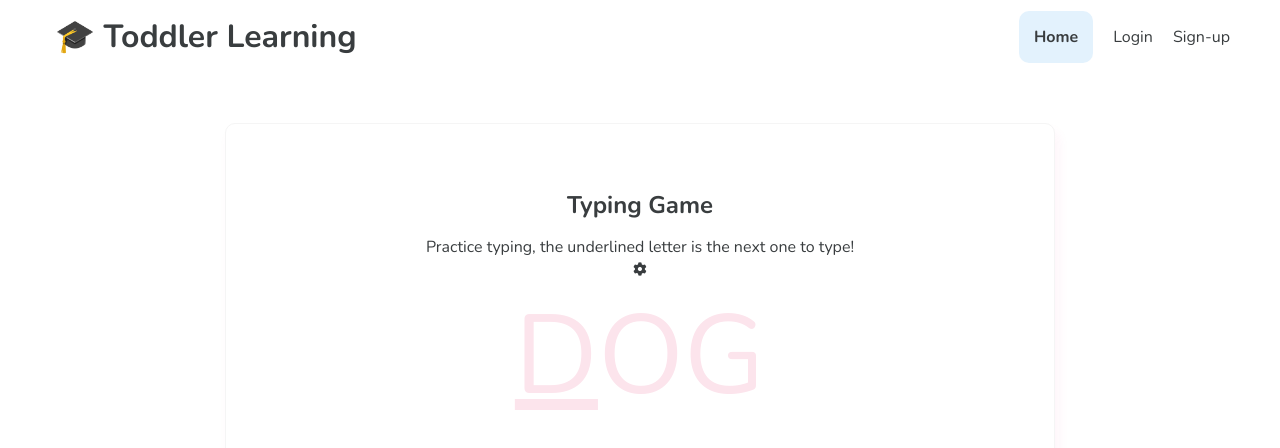
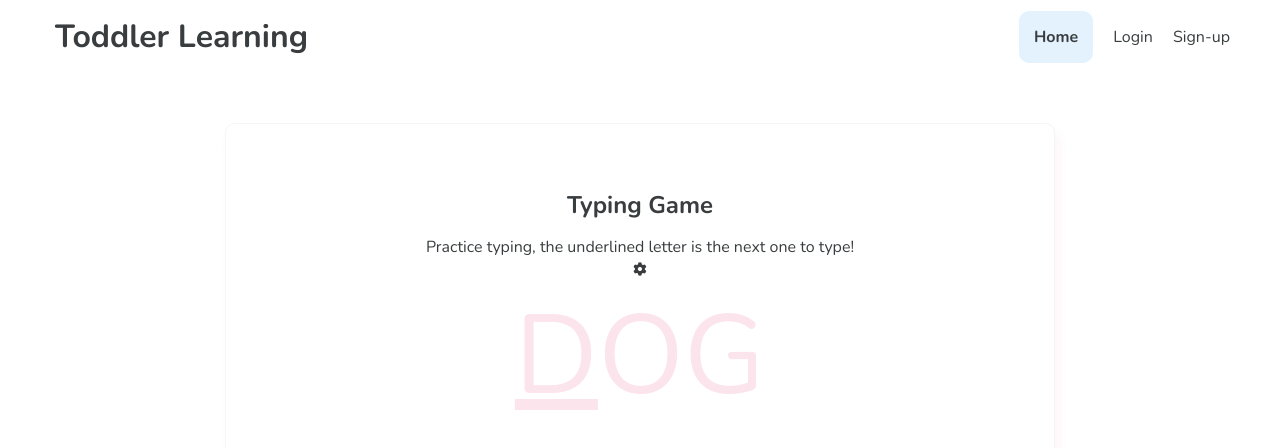
Before and after one commit to bweppl1/toddler-learning-games, a React (Vite) app in the folder client/: page /typing in a window 1280 px wide. Shown: the top 448 px of the page. Built offline with nearby package versions, Linux system fonts and the light colour scheme.

Commit message:
small bug fixes

```diff
--- a/client/src/components/NavBar.jsx
+++ b/client/src/components/NavBar.jsx
@@ -27,7 +27,7 @@ const NavBar = () => {
         <div className="navBar-left">
           <h1>
             <Link to="/" className="title" onClick={closeMenu}>
-              🎓 Toddler Learning
+              Toddler Learning
             </Link>
           </h1>
         </div>
--- a/client/src/pages/SpellingGame.jsx
+++ b/client/src/pages/SpellingGame.jsx
@@ -172,8 +172,14 @@ const SpellingGame = () => {
     );
   };
 
-  // removing a custom word **BUG** must check if < 2 words give warning and stop removal
+  // removing a custom word
   const handleRemoveWord = (word) => {
+    // maintaining 2 words on the list
+    if (wordList.length <= 2) {
+      alert("The word list must have at least 2 words.");
+      return;
+    }
+
     const updatedSpellingWordList = wordList.filter((w) => w != word);
     setWordList(updatedSpellingWordList);
 
--- a/client/src/pages/TypingGame.jsx
+++ b/client/src/pages/TypingGame.jsx
@@ -50,11 +50,12 @@ const TypingGame = () => {
     };
   }, [audio]);
 
-  // key press handling
+  // Handle key press
   useEffect(() => {
     const handleKeyDown = (e) => {
       // Ignore key presses when settings menu is open **BUG** -> first keypress still triggers game feedback
       if (showSettings) return;
+
       // Move to next word with Enter key
       if (currentIndex >= word.length && e.key === "Enter") {
         handleNextWord();
@@ -155,6 +156,12 @@ const TypingGame = () => {
   };
 
   const handleRemoveWord = (word) => {
+    // maintaining 2 words on the list
+    if (wordList.length <= 2) {
+      alert("The word list must have at least 2 words.");
+      return;
+    }
+
     const updatedWordList = wordList.filter((w) => w != word);
     setWordList(updatedWordList);
 
```
Also changed, not shown: 1 other file (tests, documents, lock files or other folders).
